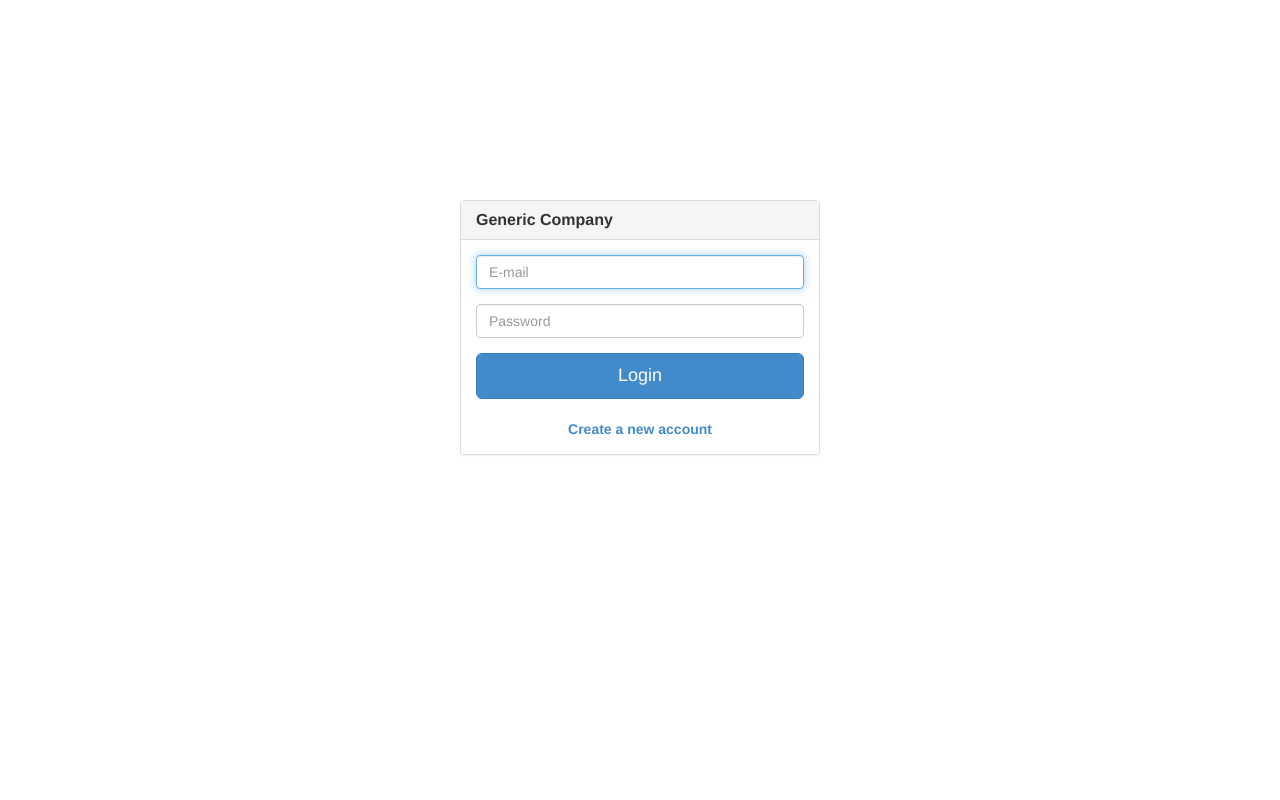
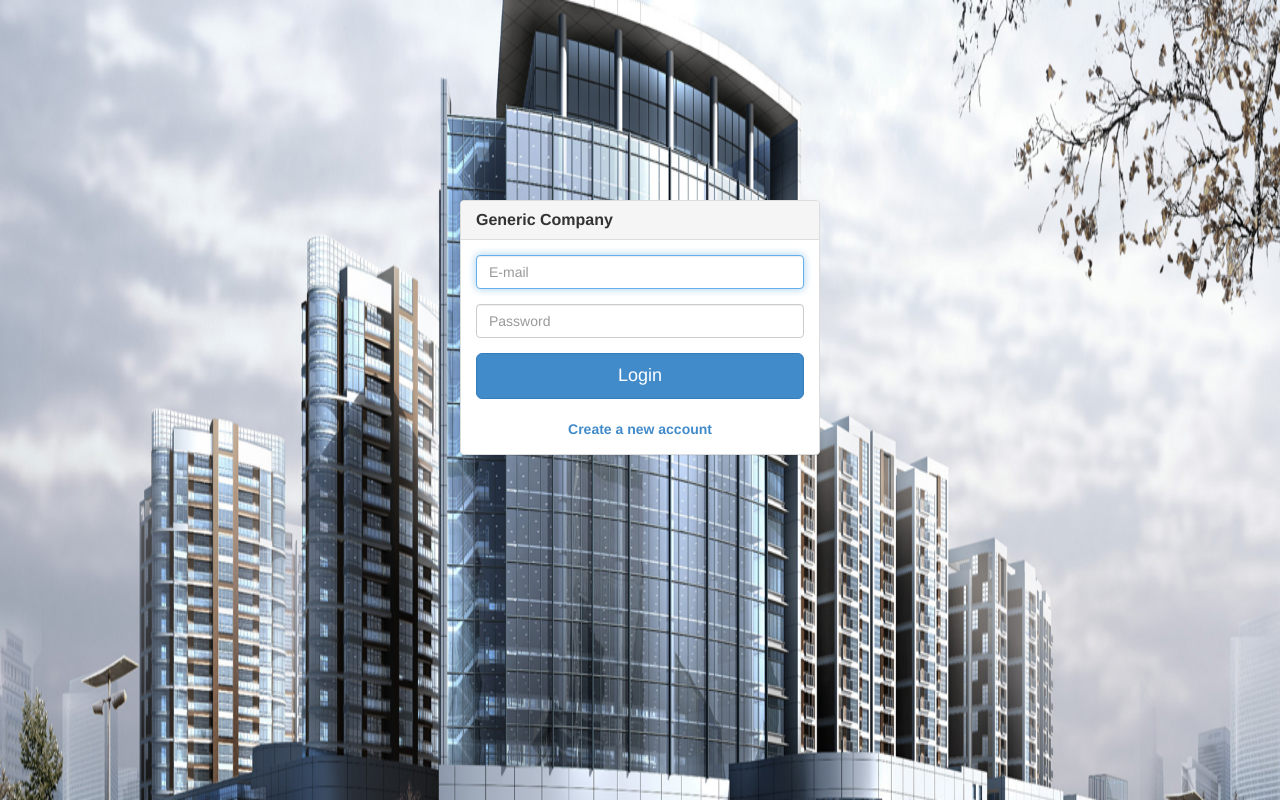
Before and after one commit to starbuck93/WD2-project1, a PHP site: page /WD2-project1/ in a window 1280 px wide. Run offline with PHP 8.4, Linux system fonts and the light colour scheme; some libraries are stand-ins or nearby versions.

Commit message:
Added a background img that scales with the bg

```diff
--- /dev/null
+++ b/css/styles.css
@@ -0,0 +1,10 @@
+#bg {
+  background-repeat: no-repeat;
+  position: fixed;
+  top: 0;
+  left: 0;
+
+  /* Preserve aspet ratio */
+  width: 100%;
+  height: 100%;
+}
--- a/index.php
+++ b/index.php
@@ -86,6 +86,9 @@ if($action == "login_user")
 		<link href="css/styles.css" rel="stylesheet">
 	</head>
 	<body style="margin-top:200px">
+
+        <img src="bg.jpg" id="bg" alt="">
+
 <!--login modal-->
 <div class="container">
         <div class="row">
--- a/signup.php
+++ b/signup.php
@@ -79,6 +79,9 @@ function CheckPswd() {
 		<link href="css/styles.css" rel="stylesheet">
 	</head>
 	<body style="margin-top:200px">
+
+        <img src="bg.jpg" id="bg" alt="">
+
 <!--login modal-->
 <div class="container">
         <div class="row">
```
Also changed, not shown: bg.jpg (added).
